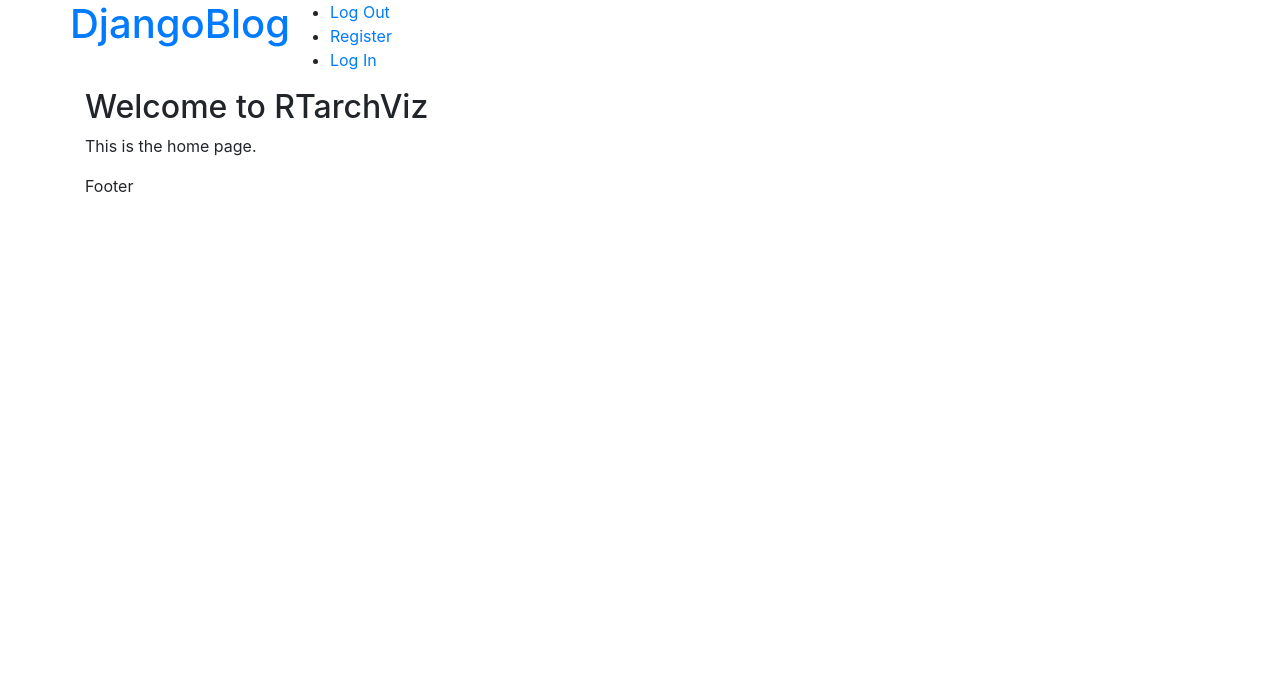
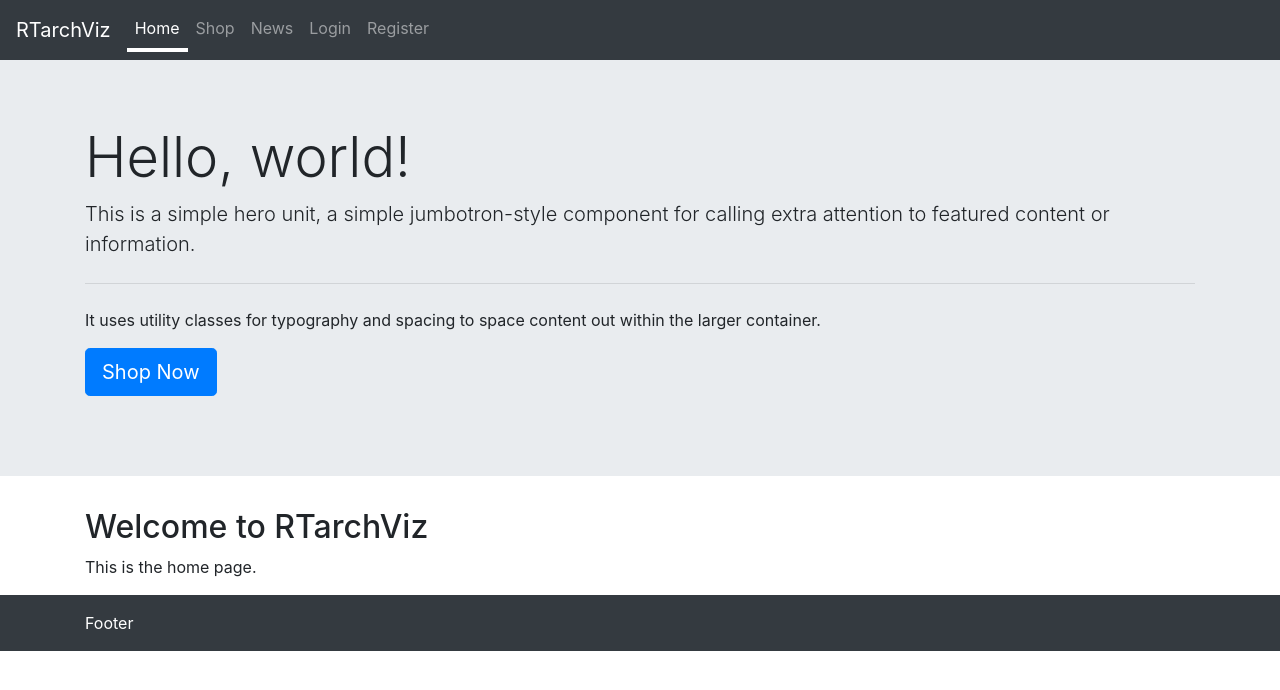
Before and after one commit to sebam2k4/RTarchViz, a Django app: page / in a window 1280 px wide. Shown: the top 690 px of the page. Run offline with Django 3.2, Linux system fonts and the light colour scheme; some libraries are stand-ins or nearby versions.

Commit message:
set up basic bootstrap 4 navbar, jumbotron, and footer

```diff
--- a/static/css/global-styles.css
+++ b/static/css/global-styles.css
@@ -0,0 +1,13 @@
+.nav-underline .nav-link {
+  border-bottom: .25rem solid transparent;
+}
+
+.nav-underline .active .nav-link {
+  border-bottom-color: rgba(255, 255, 255, 1);
+  color: #fff;
+}
+
+.nav-underline .nav-link:hover,
+.nav-underline .nav-link:focus {
+  border-bottom-color: rgba(255, 255, 255, .25);
+}
--- a/templates/base.html
+++ b/templates/base.html
@@ -3,31 +3,57 @@
 <html lang="en">
 <head>
   <meta charset="UTF-8">
-  <meta name="viewport" content="width=device-width, initial-scale=1.0">
+  <meta name="viewport" content="width=device-width, initial-scale=1.0, shrink-to-fit=no">
   <meta http-equiv="X-UA-Compatible" content="ie=edge">
   <title>{% block page_title %}{% endblock %}</title>
-  <!-- Bootstrap CSS -->
+  <!-- Bootstrap CSS: -->
   <link rel="stylesheet" href="https://maxcdn.bootstrapcdn.com/bootstrap/4.0.0/css/bootstrap.min.css" integrity="sha384-Gn5384xqQ1aoWXA+058RXPxPg6fy4IWvTNh0E263XmFcJlSAwiGgFAW/dAiS6JXm" crossorigin="anonymous">
-  <!-- Glboal CSS -->
+  <!-- Glboal CSS: -->
   <link rel="stylesheet" type="text/css" href="{% static 'css/global-styles.css' %}">
-  <!-- App/page specific CSS -->
+  <!-- App/page specific CSS: -->
   {% block head_css %}{% endblock %}
 </head>
 <body>
+  <nav class="navbar navbar-expand-lg navbar-dark bg-dark nav-underline">
+    <a class="navbar-brand" href="{% url 'index' %}#">RTarchViz</a>
+    <button class="navbar-toggler" type="button" data-toggle="collapse" data-target="#navbarNav" aria-controls="navbarNav" aria-expanded="false" aria-label="Toggle navigation">
+      <span class="navbar-toggler-icon"></span>
+    </button>
+    <div class="collapse navbar-collapse" id="navbarNav">
+      <ul class="navbar-nav">
+        <li class="nav-item active">
+          <a class="nav-link" href="#">Home <span class="sr-only">(current)</span></a>
+        </li>
+        <li class="nav-item">
+          <a class="nav-link" href="#">Shop</a>
+        </li>
+        <li class="nav-item">
+          <a class="nav-link" href="#">News</a>
+        </li>
+        <li class="nav-item">
+          <a class="nav-link" href="#">Login</a>
+        </li>
+        <li class="nav-item">
+          <a class="nav-link" href="#">Register</a>
+        </li>
+      </ul>
+    </div>
+  </nav>
+
   <header>
-    <nav>
+    <div class="jumbotron jumbotron-fluid">
       <div class="container">
-        <div class="row">
-          <h1 class="logo"><a href="{% url 'index' %}">DjangoBlog</a></h1>
-          <ul>
-            <li><a href="/">Log Out</a></li>
-            <li><a href="/">Register</a></li>
-            <li><a href="/">Log In</a></li>
-          </ul>
-        </div>
+        <h1 class="display-4">Hello, world!</h1>
+        <p class="lead">This is a simple hero unit, a simple jumbotron-style component for calling extra attention to featured content or information.</p>
+        <hr class="my-4">
+        <p>It uses utility classes for typography and spacing to space content out within the larger container.</p>
+        <p class="lead">
+          <a class="btn btn-primary btn-lg" href="#" role="button">Shop Now</a>
+        </p>
       </div>
-    </nav>
+    </div>
   </header>
+
   {% if messages %}
       <div class="auth-messages">
         {% for message in messages %}
@@ -35,6 +61,7 @@
         {% endfor %}
       </div>
   {% endif %}
+
   <main>
 
     <!--blog entries-->
@@ -43,18 +70,18 @@
     <!--end blog entries-->
 
   </main>
-  <footer>
+  <footer class="text-white bg-dark p-3">
     <div class="container">
       Footer
     </div>
   </footer>
-  <!-- Bootstrap 4.0 JS and its dependencies -->
+  <!-- Bootstrap 4.0 JS and its dependencies: -->
   <script src="https://code.jquery.com/jquery-3.2.1.slim.min.js" integrity="sha384-KJ3o2DKtIkvYIK3UENzmM7KCkRr/rE9/Qpg6aAZGJwFDMVNA/GpGFF93hXpG5KkN" crossorigin="anonymous"></script>
   <script src="https://cdnjs.cloudflare.com/ajax/libs/popper.js/1.12.9/umd/popper.min.js" integrity="sha384-ApNbgh9B+Y1QKtv3Rn7W3mgPxhU9K/ScQsAP7hUibX39j7fakFPskvXusvfa0b4Q" crossorigin="anonymous"></script>
   <script src="https://maxcdn.bootstrapcdn.com/bootstrap/4.0.0/js/bootstrap.min.js" integrity="sha384-JZR6Spejh4U02d8jOt6vLEHfe/JQGiRRSQQxSfFWpi1MquVdAyjUar5+76PVCmYl" crossorigin="anonymous"></script>
-  <!-- GLOBAL JS  -->
+  <!-- GLOBAL JS:  -->
   <script src="{% static 'js/global-scripts.js' %}"></script>
-  <!-- App/page specific JS -->
+  <!-- App/page specific JS: -->
   {% block body_js %}{% endblock %}
 
 </body>
```
